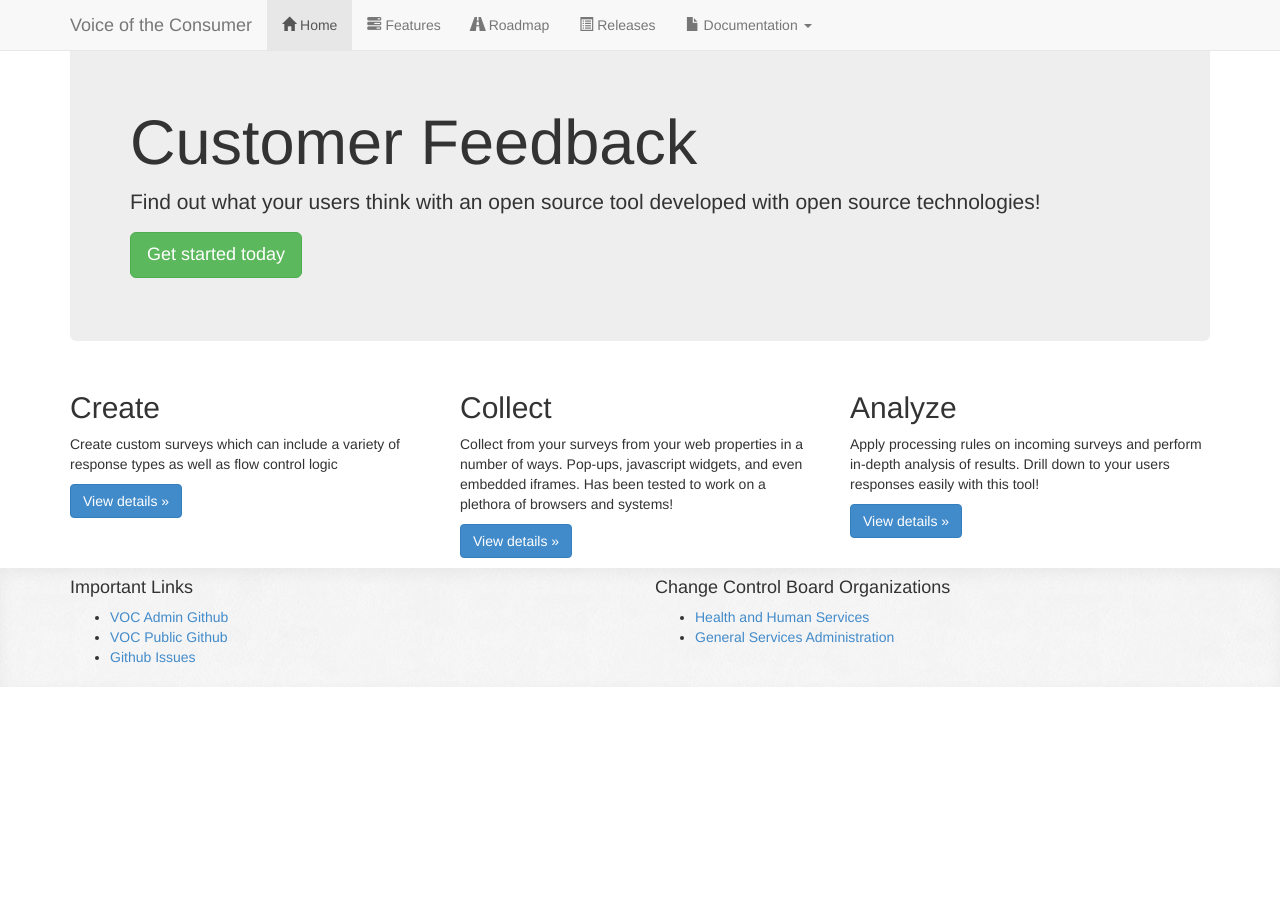
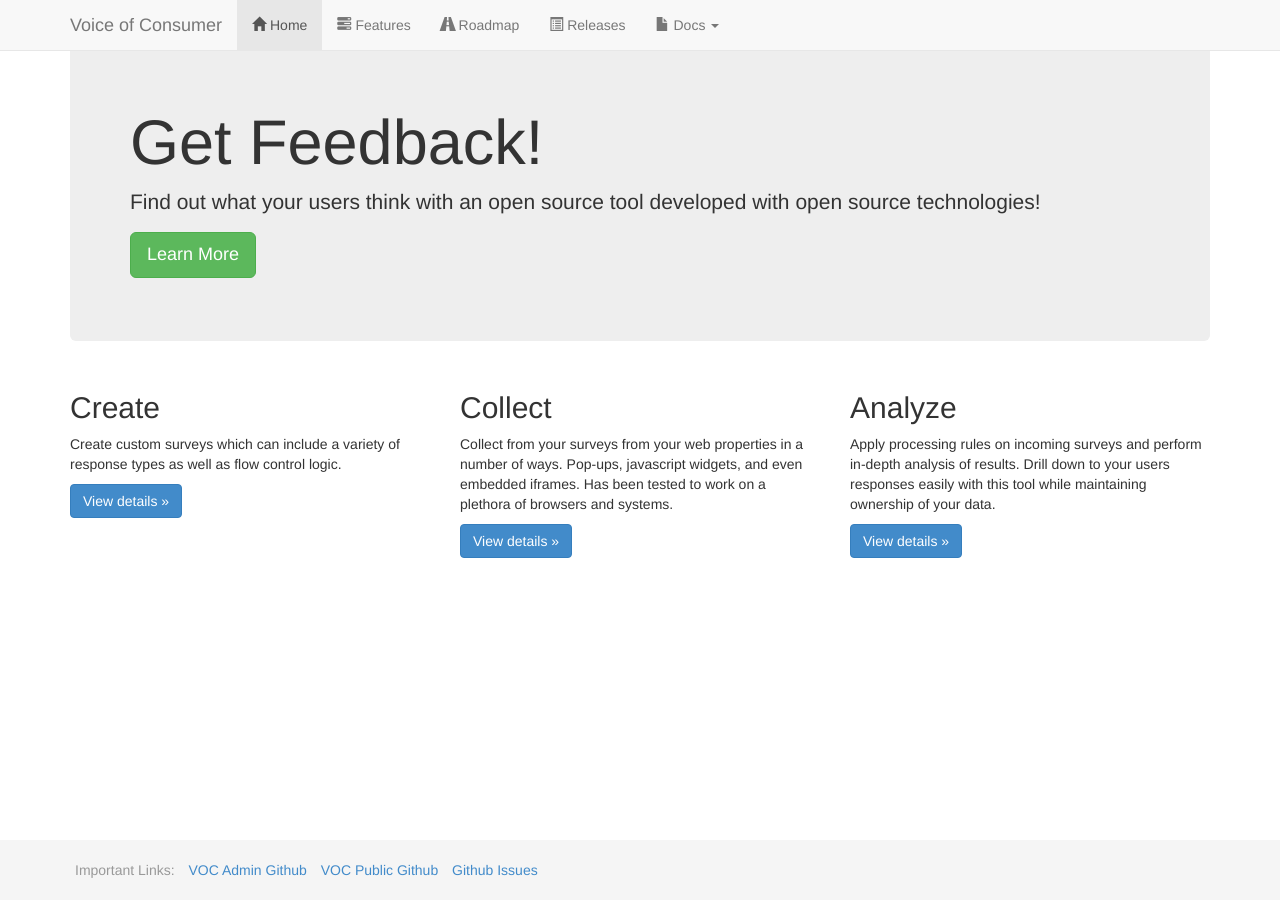
Before and after one commit to ctacdev/voc, a Jekyll site: the page built from index.html, in a window 1280 px wide. Built offline with Jekyll 4.4.1, drawn with Linux system fonts in a browser that asks for light colours; Markdown is read by kramdown in place of the engine named in the settings.

Commit message:
smaller changes to layout and design

```diff
--- a/_includes/footer.html
+++ b/_includes/footer.html
@@ -1,21 +1,14 @@
 <footer>
   <div class="container">
     <div class="row">
-      <div class="col-md-6 col-xs-12">
-        <h4>Important Links</h4>
-        <ul>
+      <div class="col-xs-12">
+        <ul class="list-inline text-muted">
+          <li>Important Links:</li>
           <li><a href="https://github.com/HHS/voc-admin">VOC Admin Github</a></li>
           <li><a href="https://github.com/HHS/voc-admin">VOC Public Github</a></li>
           <li><a href="https://github.com/HHS/voc-admin/issues">Github Issues</a></li>
         </ul>
       </div>
-      <div class="col-md-6 col-xs-12">
-        <h4>Change Control Board Organizations</h4>
-        <ul>
-          <li><a href="http://www.hhs.gov/">Health and Human Services</a></li>
-          <li><a href="http://www.gsa.gov/">General Services Administration</a></li>
-        </ul>
-      </div>
     </div>
   </div>
 </footer>
--- a/_includes/header.html
+++ b/_includes/header.html
@@ -8,7 +8,7 @@
         <span class="icon-bar"></span>
         <span class="icon-bar"></span>
       </button>
-      <a class="navbar-brand" href="/">Voice of the Consumer</a>
+      <a class="navbar-brand" href="/" title="Voice of the Consumer">Voice of Consumer</a>
     </div>
     <div class="collapse navbar-collapse">
       <ul class="nav navbar-nav">
@@ -34,7 +34,7 @@
         </li>
         <li class="dropdown {% if page.url contains "documentation"%}active{%endif%}">
           <a href="#" class="dropdown-toggle" data-toggle="dropdown">
-            <i class="glyphicon glyphicon-file"></i> Documentation <b class="caret"></b>
+            <i class="glyphicon glyphicon-file"></i> Docs <b class="caret"></b>
           </a>
           <ul class="dropdown-menu">
             <li {% if page.url == "/documentation/technical.html" %}class="active"{%endif%}>
@@ -49,7 +49,7 @@
             </li>
             <li {% if page.url == "/documentation/contribute.html" %}class="active"{%endif%}>
               <a href="/documentation/contribute.html" title="Get Started">
-                <i class="glyphicon glyphicon-info-sign"></i> Contributing
+                <i class="glyphicon glyphicon-info-sign"></i> Contribute
               </a>
             </li>
           </ul>
--- a/css/main.css
+++ b/css/main.css
@@ -1,11 +1,18 @@
+html {
+  position: relative;
+  min-height: 100%;
+}
 body {
   padding-top: 40px;
+  margin-bottom: 60px;
 }
 footer {
-  margin: 0 auto;
-  padding-bottom: 10px;
-  background: #f8f8f8 url(/images/pattern.jpg) left top repeat;
-  -moz-box-shadow: 0 5px 15px 0 rgba(0,0,0,.05) inset;
-  -webkit-box-shadow: 0 5px 15px 0 rgba(0,0,0,.05) inset;
-  box-shadow: 0 5px 15px 0 rgba(0,0,0,.05) inset;
+  position: absolute;
+  bottom: 0;
+  width: 100%;
+  height: 60px;
+  background-color: #f5f5f5;
 }
+.text-muted {
+  margin: 20px 0;
+}
--- a/documentation/contribute.html
+++ b/documentation/contribute.html
@@ -4,7 +4,7 @@ title: VOC Contributing
 ---
 <!-- Jumbotron -->
 <div class="jumbotron">
-  <h1>Get Started</h1>
+  <h1>Contribute</h1>
   <p class="lead">Find out what your users think with an open source tool developed with open source technologies!</p>
   <p><a class="btn btn-lg btn-success" href="#" role="button">Get started today</a></p>
 </div>
--- a/index.html
+++ b/index.html
@@ -4,26 +4,25 @@ title: VOC Home Page
 ---
 <!-- Jumbotron -->
 <div class="jumbotron">
-  <h1>Customer Feedback</h1>
+  <h1>Get Feedback!</h1>
   <p class="lead">Find out what your users think with an open source tool developed with open source technologies!</p>
-  <p><a class="btn btn-lg btn-success" href="#" role="button">Get started today</a></p>
+  <p><a class="btn btn-lg btn-success" href="/features.html" role="button">Learn More</a></p>
 </div>
-
 <!-- Example row of columns -->
 <div class="row">
   <div class="col-md-4">
     <h2>Create</h2>
-    <p>Create custom surveys which can include a variety of response types as well as flow control logic</p>
+    <p>Create custom surveys which can include a variety of response types as well as flow control logic.</p>
     <p><a class="btn btn-primary" href="#" role="button">View details »</a></p>
   </div>
   <div class="col-md-4">
     <h2>Collect</h2>
-    <p>Collect from your surveys from your web properties in a number of ways.  Pop-ups, javascript widgets, and even embedded iframes.  Has been tested to work on a plethora of browsers and systems!</p>
+    <p>Collect from your surveys from your web properties in a number of ways.  Pop-ups, javascript widgets, and even embedded iframes.  Has been tested to work on a plethora of browsers and systems.</p>
     <p><a class="btn btn-primary" href="#" role="button">View details »</a></p>
  </div>
   <div class="col-md-4">
     <h2>Analyze</h2>
-    <p>Apply processing rules on incoming surveys and perform in-depth analysis of results.  Drill down to your users responses easily with this tool!</p>
+    <p>Apply processing rules on incoming surveys and perform in-depth analysis of results.  Drill down to your users responses easily with this tool while maintaining ownership of your data.</p>
     <p><a class="btn btn-primary" href="#" role="button">View details »</a></p>
   </div>
 </div>
```
